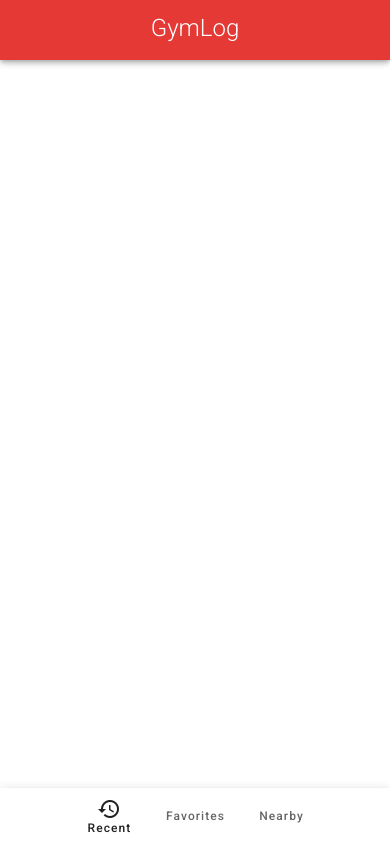
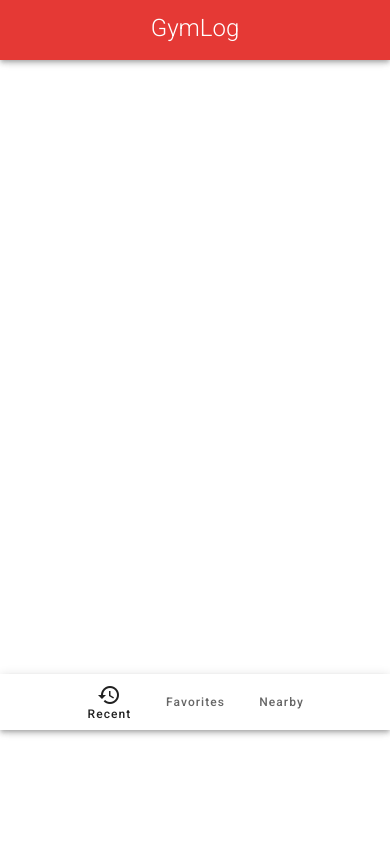
Before and after one commit to nighostchris/gymlog, a Vue app in the folder client/: page /dashboard in a window 390 px wide. Built offline with nearby package versions, Linux system fonts and the light colour scheme.

Commit message:
Fixing iphonex need-scroll-to-bottom app bar

```diff
--- a/client/src/App.vue
+++ b/client/src/App.vue
@@ -1,6 +1,6 @@
 <template>
   <v-app>
-    <v-content>
+    <v-content class="iphoneX">
       <router-view></router-view>
     </v-content>
   </v-app>
@@ -13,3 +13,11 @@ export default {
   }),
 };
 </script>
+
+<style>
+@media only screen and (min-device-width: 375px) and (max-device-width: 812px) {
+  .iphoneX {
+    padding-bottom: 114px !important;
+  }
+}
+</style>
--- a/client/src/components/HeaderBar.vue
+++ b/client/src/components/HeaderBar.vue
@@ -8,9 +8,6 @@
 
 <script>
 export default {
-  data() {
-
-  },
 };
 </script>
 
--- a/client/src/views/Dashboard.vue
+++ b/client/src/views/Dashboard.vue
@@ -53,6 +53,4 @@ export default {
     max-width: 60% !important;
   }
 }
-
-
 </style>
```
